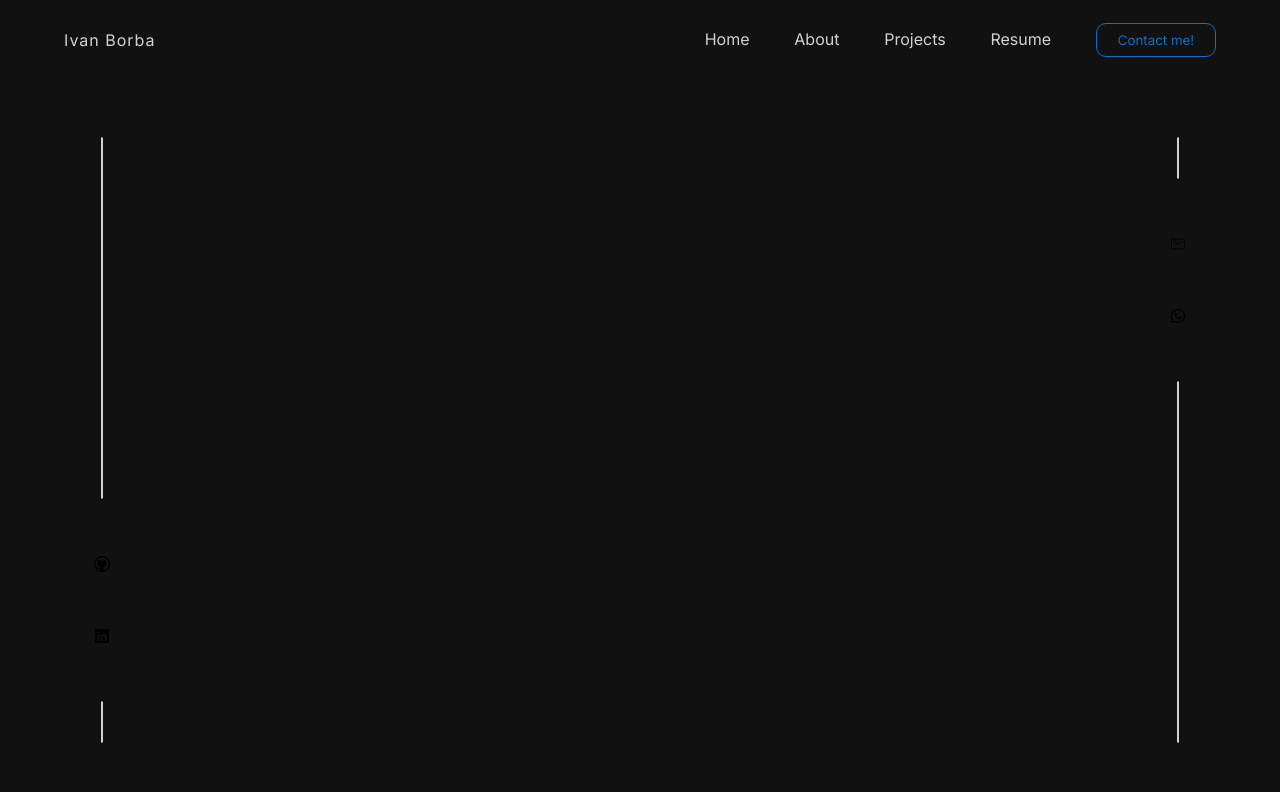
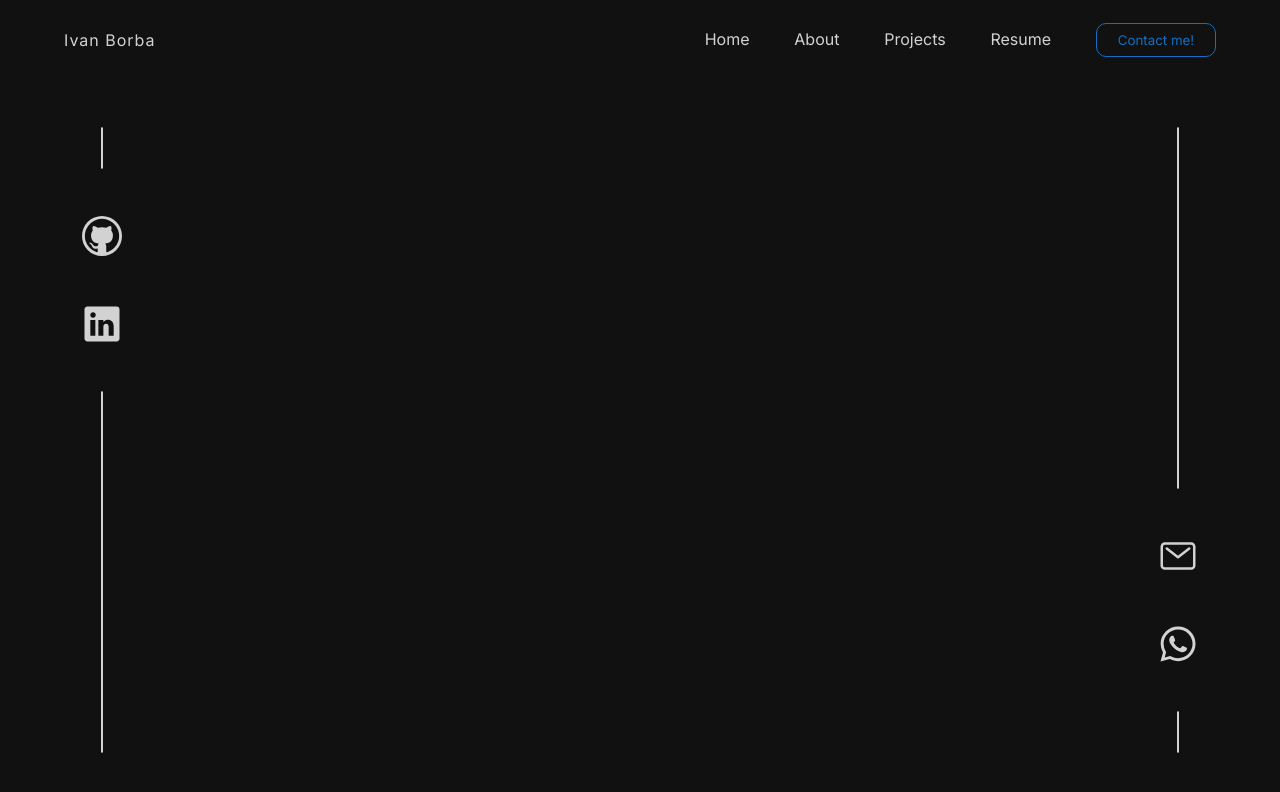
Before and after one commit to IvanBorba/portfolio, a React (Vite) app: page / in a window 1280 px wide. Shown: the top 792 px of the page. Built offline with nearby package versions, Linux system fonts and the light colour scheme.

Commit message:
feature(landing): sized the icons at the side columns

```diff
--- a/src/pages/Landing/index.tsx
+++ b/src/pages/Landing/index.tsx
@@ -9,23 +9,33 @@ import {
   VerticalLine,
 } from "./styles";
 
+interface IconsStyle {
+  color: string;
+  cursor: string;
+}
+
 const LandingPage = () => {
+  const iconsStyle: IconsStyle = {
+    color: "#d2d2d2",
+    cursor: "pointer",
+  };
+
   return (
     <>
       <Header />
       <MainContainer>
         <SideColumn>
-          <VerticalLine style={{ margin: 0 }} />
-          <VscGithub />
-          <IoLogoLinkedin />
           <VerticalLine small />
+          <VscGithub style={iconsStyle} size={40} />
+          <IoLogoLinkedin style={iconsStyle} size={40} />
+          <VerticalLine />
         </SideColumn>
         <InfoContainer></InfoContainer>
         <SideColumn>
+          <VerticalLine />
+          <IoMailOutline style={iconsStyle} size={40} />
+          <IoLogoWhatsapp style={iconsStyle} size={40} />
           <VerticalLine small />
-          <IoMailOutline />
-          <IoLogoWhatsapp />
-          <VerticalLine style={{ margin: 0 }} />
         </SideColumn>
       </MainContainer>
     </>
--- a/src/pages/Landing/styles.ts
+++ b/src/pages/Landing/styles.ts
@@ -2,10 +2,6 @@ import styled, { css } from "styled-components";
 
 interface VerticalLineProps {
   small?: boolean;
-}
-
-interface SideColumnProps {
-  reverse?: boolean;
 }
 
 export const VerticalLine = styled.hr`
@@ -28,12 +24,6 @@ export const SideColumn = styled.div`
   align-items: center;
   justify-content: space-evenly;
   background-color: #111111;
-
-  ${(props: SideColumnProps) =>
-    props.reverse &&
-    css`
-      flex-direction: column-reverse;
-    `}
 `;
 
 export const MainContainer = styled.main`
```
